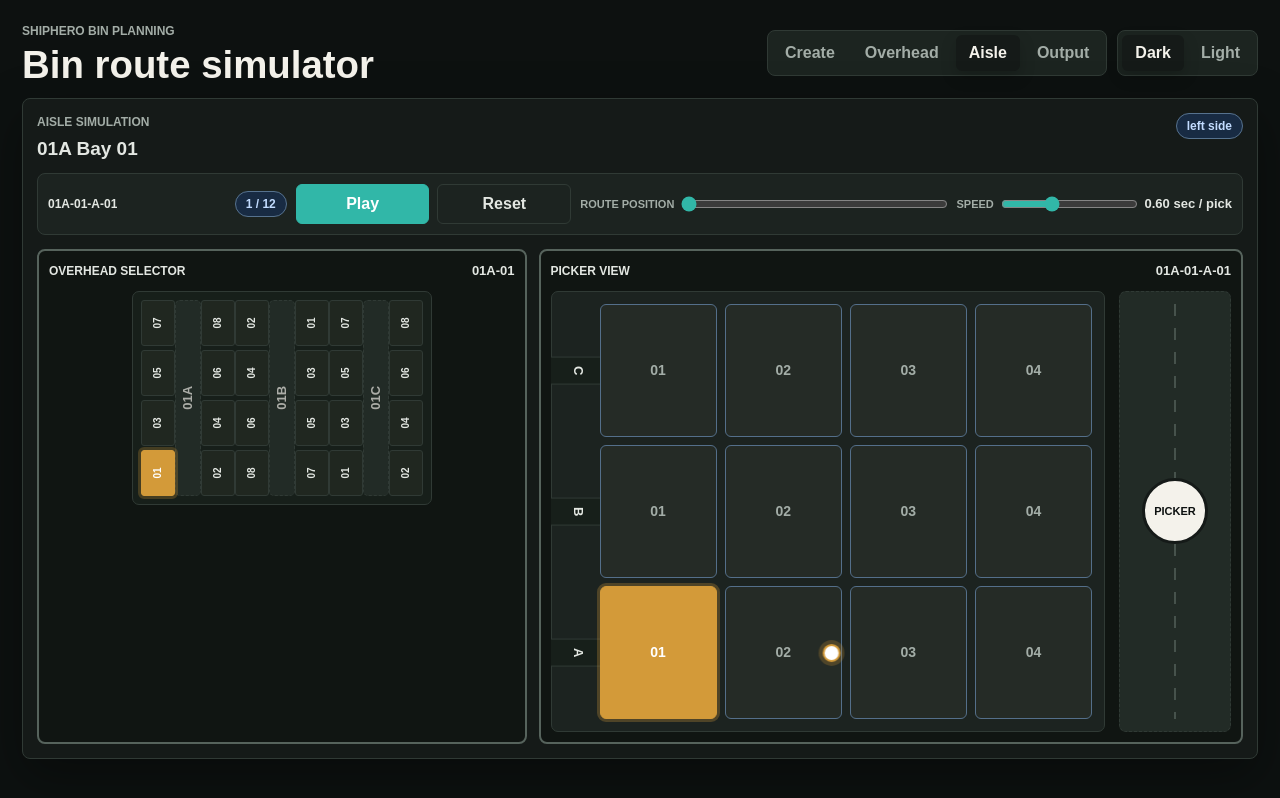
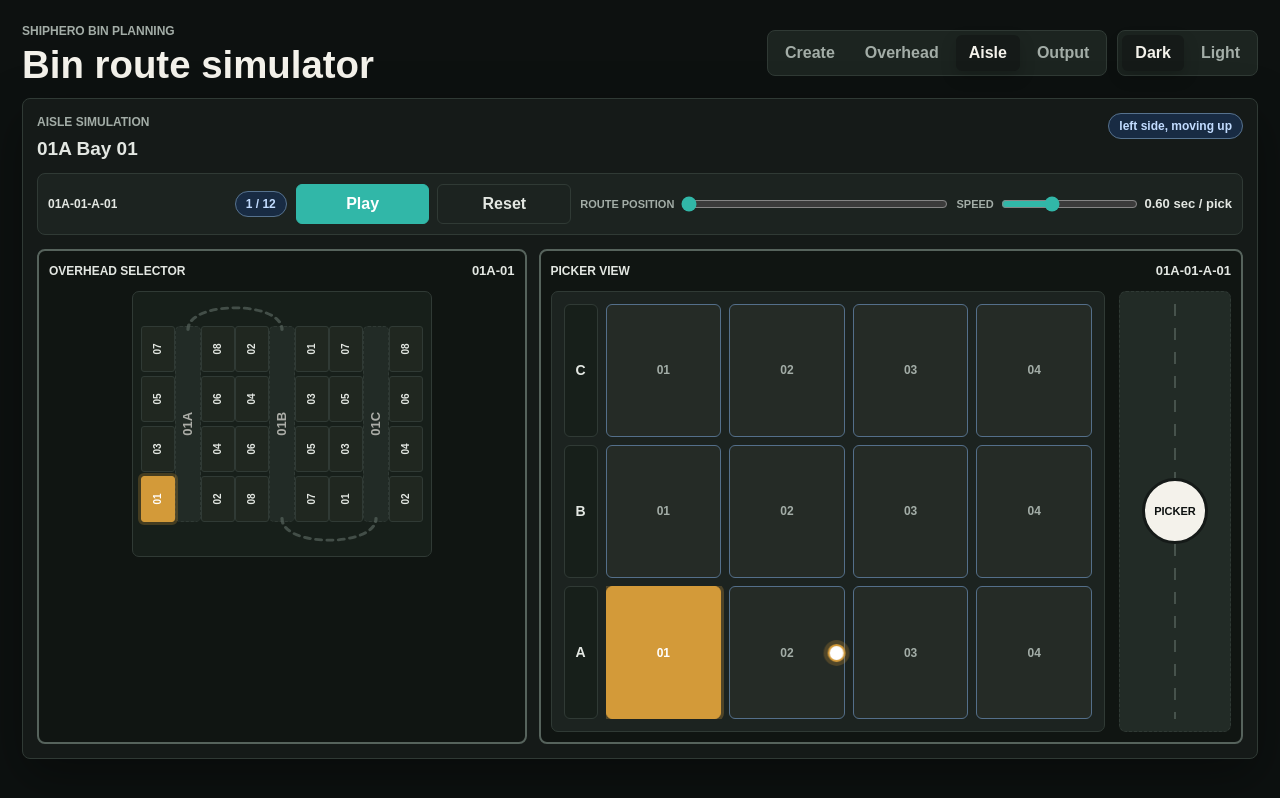
Before and after one commit to mostafa-azimi/bin_location_simulator, a Next.js app: page / in a window 1280 px wide. Both pictures are taken after a click on the button "Aisle". Built offline with nearby package versions, Linux system fonts and the light colour scheme.

Commit message:
Refine overhead turns and picker view

```diff
--- a/app/globals.css
+++ b/app/globals.css
@@ -501,6 +501,10 @@ button:disabled {
   width: max-content;
 }
 
+.route-outline {
+  padding-block: 52px;
+}
+
 .zone-layout {
   min-width: 0;
 }
@@ -582,6 +586,97 @@ button:disabled {
   gap: 6px 0;
   justify-content: center;
   position: relative;
+}
+
+.route-turn-connector {
+  height: 52px;
+  left: 50%;
+  pointer-events: none;
+  position: absolute;
+  transform: translateX(0);
+  width: 116px;
+  z-index: 5;
+}
+
+.route-turn-connector.top {
+  top: -46px;
+}
+
+.route-turn-connector.bottom {
+  bottom: -46px;
+}
+
+.route-turn-connector.compact {
+  height: 36px;
+  width: 94px;
+}
+
+.route-turn-connector.compact.top {
+  top: -31px;
+}
+
+.route-turn-connector.compact.bottom {
+  bottom: -31px;
+}
+
+.route-turn-connector svg {
+  display: block;
+  height: 100%;
+  overflow: visible;
+  width: 100%;
+}
+
+.route-turn-connector path {
+  fill: none;
+  opacity: 0.7;
+  stroke: var(--line-strong);
+  stroke-dasharray: 7 7;
+  stroke-linecap: round;
+  stroke-width: 4;
+}
+
+.route-turn-connector.done path {
+  opacity: 0.9;
+  stroke: var(--teal);
+  stroke-dasharray: none;
+}
+
+.route-turn-connector.active path {
+  opacity: 1;
+  stroke: var(--amber);
+  stroke-dasharray: none;
+}
+
+.turn-picker {
+  align-items: center;
+  background: var(--foreground);
+  border: 3px solid var(--panel);
+  border-radius: 999px;
+  color: var(--background);
+  display: flex;
+  height: 40px;
+  justify-content: center;
+  left: 0;
+  offset-distance: 0%;
+  offset-path: path("M 0 50 C 0 8 116 8 116 50");
+  position: absolute;
+  top: 0;
+  transform: translate(-50%, -50%);
+  width: 40px;
+  z-index: 7;
+  animation: turnPickerWalk var(--glide-ms, 600ms) linear infinite;
+}
+
+.route-turn-connector.bottom .turn-picker {
+  offset-path: path("M 0 2 C 0 44 116 44 116 2");
+}
+
+.turn-picker span {
+  font-size: 8px;
+  font-weight: 760;
+  line-height: 1;
+  text-align: center;
+  text-transform: uppercase;
 }
 
 .warehouse-bay {
@@ -782,7 +877,7 @@ button:disabled {
   background: var(--warehouse);
   border: 1px solid var(--line);
   border-radius: 7px;
-  padding: 8px;
+  padding: 34px 8px;
   width: max-content;
 }
 
@@ -889,27 +984,23 @@ button:disabled {
   display: grid;
   min-height: 0;
   min-width: 0;
-  overflow: visible;
-  padding: 12px;
+  overflow: hidden;
+  padding: clamp(6px, calc(52px / var(--bay-shelves, 4)), 12px);
 }
 
 .bay-face-grid {
   display: grid;
-  gap: 8px;
+  gap: clamp(3px, calc(28px / var(--bay-shelves, 4)), 8px);
   min-height: 0;
-  overflow: visible;
+  overflow: hidden;
 }
 
 .bay-face-shelf {
   display: grid;
-  gap: 8px;
-  grid-template-columns: 28px minmax(0, 1fr);
+  gap: clamp(4px, calc(32px / var(--bay-slots, 4)), 8px);
+  grid-template-columns: 34px minmax(0, 1fr);
   min-height: 0;
-  overflow: visible;
-}
-
-.side-right .bay-face-shelf {
-  grid-template-columns: minmax(0, 1fr) 28px;
+  overflow: hidden;
 }
 
 .bay-face-shelf-label {
@@ -919,30 +1010,19 @@ button:disabled {
   border-radius: 6px;
   color: var(--ink-soft);
   display: flex;
-  font-size: 13px;
+  font-size: clamp(11px, calc(50px / var(--bay-shelves, 4)), 14px);
   font-weight: 800;
   justify-content: center;
   min-height: 0;
   text-transform: uppercase;
-  transform: rotate(90deg);
-}
-
-.side-right .bay-face-shelf-label {
-  grid-column: 2;
-  transform: rotate(-90deg);
-}
-
-.side-right .bay-face-slot-row {
-  grid-column: 1;
-  grid-row: 1;
 }
 
 .bay-face-slot-row {
   display: grid;
-  gap: 8px;
+  gap: clamp(3px, calc(32px / var(--bay-slots, 4)), 8px);
   min-height: 0;
   min-width: 0;
-  overflow: visible;
+  overflow: hidden;
 }
 
 .bay-face-slot {
@@ -952,13 +1032,17 @@ button:disabled {
   border-radius: 6px;
   color: var(--muted);
   display: flex;
-  font-size: 14px;
+  font-size: clamp(10px, calc(48px / var(--bay-slots, 4)), 15px);
   font-weight: 800;
   justify-content: center;
-  min-height: 52px;
+  min-height: 0;
   min-width: 0;
   overflow: visible;
   position: relative;
+}
+
+.bay-face-slot span {
+  line-height: 1;
 }
 
 .bay-face-slot.planned {
@@ -1602,6 +1686,16 @@ button:disabled {
   }
 }
 
+@keyframes turnPickerWalk {
+  from {
+    offset-distance: 0%;
+  }
+
+  to {
+    offset-distance: 100%;
+  }
+}
+
 @keyframes bayPickToRight {
   0% {
     opacity: 0;
--- a/app/page.tsx
+++ b/app/page.tsx
@@ -13,7 +13,7 @@ type RouteSide = "left" | "right";
 type PageKey = "create" | "overhead" | "aisle" | "output";
 type SourceMode = "generated" | "uploaded";
 type RoutePattern = "serpentine" | "u-shape";
-type TrackDirection = "up" | "down" | "u-path";
+type TrackDirection = "up" | "down" | "u-path" | "turn-top" | "turn-bottom";
 type ThemeMode = "dark" | "light";
 type ViewportSize = {
   width: number;
@@ -62,12 +62,16 @@ type UploadAnalysis = {
 };
 
 type OverheadPathStop = {
+  kind: "row" | "turn";
   zoneIndex: number;
   zoneLabel: string;
   aisle: number;
   aisleLabel: string;
   rowKey: string;
   trackDirection: TrackDirection;
+  nextAisle?: number;
+  nextAisleLabel?: string;
+  turnSide?: "top" | "bottom";
 };
 
 const defaultConfig: LayoutConfig = {
@@ -259,6 +263,10 @@ function overheadRowKey(
   return `${zoneIndex}-${aisle}-${leftBay ?? "empty"}-${rightBay ?? "empty"}`;
 }
 
+function overheadTurnKey(zoneIndex: number, aisle: number, turnSide: "top" | "bottom") {
+  return `${zoneIndex}-${aisle}-${aisle + 1}-${turnSide}-turn`;
+}
+
 function buildOverheadPath(config: LayoutConfig, routePattern: RoutePattern) {
   const path: OverheadPathStop[] = [];
 
@@ -273,6 +281,7 @@ function buildOverheadPath(config: LayoutConfig, routePattern: RoutePattern) {
         trackDirection: TrackDirection,
       ) => {
         path.push({
+          kind: "row",
           zoneIndex: zone,
           zoneLabel: pad2(zone),
           aisle,
@@ -281,34 +290,75 @@ function buildOverheadPath(config: LayoutConfig, routePattern: RoutePattern) {
           trackDirection,
         });
       };
+      const addTurn = (turnSide: "top" | "bottom") => {
+        if (aisle >= config.aisles) {
+          return;
+        }
+
+        const nextAisleLabel = lettersFromNumber(aisle + 1);
+        path.push({
+          kind: "turn",
+          zoneIndex: zone,
+          zoneLabel: pad2(zone),
+          aisle,
+          aisleLabel,
+          nextAisle: aisle + 1,
+          nextAisleLabel,
+          rowKey: overheadTurnKey(zone, aisle, turnSide),
+          trackDirection: turnSide === "top" ? "turn-top" : "turn-bottom",
+          turnSide,
+        });
+      };
 
       if (routePattern === "u-shape") {
         [...rows].reverse().forEach((row) => addStop(row, "up"));
         rows.forEach((row) => addStop(row, "down"));
+        addTurn("bottom");
         continue;
       }
 
       const traversalRows = aisleDirection === "up" ? [...rows].reverse() : rows;
       traversalRows.forEach((row) => addStop(row, aisleDirection));
+      addTurn(aisleDirection === "up" ? "top" : "bottom");
     }
   }
 
   return path;
 }
 
-function getBayPhysicalSide(
+function getBayRouteContext(
   config: LayoutConfig,
   routePattern: RoutePattern,
   selection: BaySelection,
-): RouteSide {
+): {
+  facingSide: RouteSide;
+  physicalSide: RouteSide;
+  travelDirection: "up" | "down";
+} {
   const direction =
     routePattern === "serpentine" && selection.aisle % 2 === 0 ? "down" : "up";
   const rows = buildOverheadRows(config, routePattern, direction);
   const row = rows.find(
     ({ leftBay, rightBay }) => leftBay === selection.bay || rightBay === selection.bay,
   );
-
-  return row?.rightBay === selection.bay ? "right" : "left";
+  const physicalSide = row?.rightBay === selection.bay ? "right" : "left";
+  const travelDirection =
+    routePattern === "u-shape"
+      ? physicalSide === "left"
+        ? "up"
+        : "down"
+      : direction;
+
+  return {
+    facingSide:
+      travelDirection === "down"
+        ? physicalSide === "left"
+          ? "right"
+          : "left"
+        : physicalSide,
+    physicalSide,
+    travelDirection,
+  };
 }
 
 function buildBayPickStops(
@@ -809,6 +859,42 @@ function CreatePage({
           />
         </div>
       </section>
+    </div>
+  );
+}
+
+function RouteTurnConnector({
+  active,
+  compact = false,
+  done = false,
+  side,
+}: {
+  active: boolean;
+  compact?: boolean;
+  done?: boolean;
+  side: "top" | "bottom";
+}) {
+  return (
+    <div
+      aria-hidden="true"
+      className={`route-turn-connector ${compact ? "compact" : ""} ${side} ${
+        active ? "active" : ""
+      } ${done ? "done" : ""}`}
+    >
+      <svg preserveAspectRatio="none" viewBox="0 0 116 52">
+        <path
+          d={
+            side === "top"
+              ? "M 0 50 C 0 8 116 8 116 50"
+              : "M 0 2 C 0 44 116 44 116 2"
+          }
+        />
+      </svg>
+      {active && (
+        <div className="turn-picker">
+          <span>Picker</span>
+        </div>
+      )}
     </div>
   );
 }
@@ -846,7 +932,9 @@ function OverheadRoute({
   const naturalBayRowHeight = 78;
   const naturalWidth = Math.max(1, config.aisles) * naturalAisleWidth;
   const naturalZoneHeight =
-    config.bays * naturalBayRowHeight + (config.zones > 1 ? 36 : 0);
+    config.bays * naturalBayRowHeight +
+    (config.aisles > 1 ? 92 : 0) +
+    (config.zones > 1 ? 36 : 0);
   const naturalHeight =
     Math.max(1, config.zones) * naturalZoneHeight + Math.max(0, config.zones - 1) * 12;
   const availableWidth = Math.max(320, Math.min(1640, viewportSize.width - 68));
@@ -910,13 +998,29 @@ function OverheadRoute({
                       const rowKeys = rows.map(({ leftBay, rightBay }) =>
                         overheadRowKey(zone, aisle, leftBay, rightBay),
                       );
+                      const connectorSide =
+                        routePattern === "u-shape"
+                          ? "bottom"
+                          : direction === "up"
+                            ? "top"
+                            : "bottom";
+                      const connectorKey = overheadTurnKey(zone, aisle, connectorSide);
+                      const isActiveTurn =
+                        activePathStop?.kind === "turn" &&
+                        activePathStop.zoneIndex === zone &&
+                        activePathStop.aisle === aisle &&
+                        activePathStop.turnSide === connectorSide;
+                      const isDoneTurn = visitedRows.has(connectorKey);
                       const activeRowIndex = rows.findIndex(
                         ({ leftBay, rightBay }) =>
-                          activePathStop?.rowKey ===
+                          activePathStop?.kind === "row" &&
+                          activePathStop.rowKey ===
                           overheadRowKey(zone, aisle, leftBay, rightBay),
                       );
                       const isActiveAisle =
-                        activeZoneIndex === zone && activePathStop?.aisle === aisle;
+                        activePathStop?.kind === "row" &&
+                        activeZoneIndex === zone &&
+                        activePathStop.aisle === aisle;
                       const activeTrackDirection =
                         isActiveAisle && activePathStop
                           ? activePathStop.trackDirection
@@ -965,7 +1069,9 @@ function OverheadRoute({
                             {rows.flatMap(({ leftBay, rightBay }, rowIndex) => {
                               const rowKey = overheadRowKey(zone, aisle, leftBay, rightBay);
                               const isActivePair =
-                                activeZoneIndex === zone && activePathStop?.rowKey === rowKey;
+                                activePathStop?.kind === "row" &&
+                                activeZoneIndex === zone &&
+                                activePathStop.rowKey === rowKey;
                               const isDonePair = visitedRows.has(rowKey);
                               const bayStateClass = isActivePair
                                 ? "active"
@@ -984,6 +1090,13 @@ function OverheadRoute({
                                 }),
                               ];
                             })}
+                            {aisle < config.aisles && (
+                              <RouteTurnConnector
+                                active={isActiveTurn}
+                                done={isDoneTurn}
+                                side={connectorSide}
+                              />
+                            )}
                           </div>
                         </div>
                       );
@@ -1019,7 +1132,9 @@ function BaySelectorMap({
   const naturalBayRowHeight = 52;
   const naturalWidth = Math.max(1, config.aisles) * naturalAisleWidth;
   const naturalZoneHeight =
-    config.bays * naturalBayRowHeight + (config.zones > 1 ? 34 : 0);
+    config.bays * naturalBayRowHeight +
+    (config.aisles > 1 ? 62 : 0) +
+    (config.zones > 1 ? 34 : 0);
   const naturalHeight =
     Math.max(1, config.zones) * naturalZoneHeight + Math.max(0, config.zones - 1) * 10;
   const availableWidth =
@@ -1090,6 +1205,12 @@ function BaySelectorMap({
                         routePattern === "serpentine" && aisle % 2 === 0 ? "down" : "up";
                       const rows = buildOverheadRows(config, routePattern, direction);
                       const aislePrefix = `${zoneLabel}${lettersFromNumber(aisle)}`;
+                      const connectorSide =
+                        routePattern === "u-shape"
+                          ? "bottom"
+                          : direction === "up"
+                            ? "top"
+                            : "bottom";
 
                       return (
                         <div className="selector-aisle" key={`${zone}-${aisle}`}>
@@ -1117,6 +1238,13 @@ function BaySelectorMap({
                                 gridRow: rowIndex + 1,
                               }),
                             ])}
+                            {aisle < config.aisles && (
+                              <RouteTurnConnector
+                                active={false}
+                                compact
+                                side={connectorSide}
+                              />
+                            )}
                           </div>
                         </div>
                       );
@@ -1168,7 +1296,6 @@ function BayFaceView({
     (_, index) => config.shelves - index,
   );
   const slots = Array.from({ length: config.slots }, (_, index) => index + 1);
-  const visualSlots = side === "right" ? [...slots].reverse() : slots;
   const activeCoordinate = active
     ? pickCoordinateKey(
         active.zoneIndex,
@@ -1184,7 +1311,7 @@ function BayFaceView({
       <div
         className="bay-face-grid"
         style={{
-          gridTemplateRows: `repeat(${config.shelves}, minmax(58px, 1fr))`,
+          gridTemplateRows: `repeat(${config.shelves}, minmax(0, 1fr))`,
         }}
       >
         {shelves.map((shelf) => (
@@ -1192,9 +1319,9 @@ function BayFaceView({
             <span className="bay-face-shelf-label">{lettersFromNumber(shelf)}</span>
             <div
               className="bay-face-slot-row"
-              style={{ gridTemplateColumns: `repeat(${config.slots}, minmax(54px, 1fr))` }}
+              style={{ gridTemplateColumns: `repeat(${config.slots}, minmax(0, 1fr))` }}
             >
-              {visualSlots.map((slot) => {
+              {slots.map((slot) => {
                 const name = locationName(
                   selectedBay.zoneIndex,
                   selectedBay.aisle,
@@ -1243,7 +1370,15 @@ function BayFaceView({
   );
 
   return (
-    <div className={`bay-face-card side-${side}`}>
+    <div
+      className={`bay-face-card side-${side}`}
+      style={
+        {
+          "--bay-shelves": config.shelves,
+          "--bay-slots": config.slots,
+        } as CSSProperties
+      }
+    >
       <div className="bay-card-heading">
         <span className="control-label">Picker view</span>
         <strong>{active?.name ?? baySelectionName(selectedBay)}</strong>
@@ -1280,7 +1415,8 @@ function AisleBayInspector({
   speedMs: number;
   viewportSize: ViewportSize;
 }) {
-  const side = getBayPhysicalSide(config, routePattern, selectedBay);
+  const routeContext = getBayRouteContext(config, routePattern, selectedBay);
+  const side = routeContext.facingSide;
   const simulationStyle = {
     "--glide-ms": `${speedMs}ms`,
   } as CSSProperties;
@@ -1292,7 +1428,9 @@ function AisleBayInspector({
           <p className="eyebrow">Aisle simulation</p>
           <h2>{baySelectionLabel(selectedBay)}</h2>
         </div>
-        <span className="small-badge">{side} side</span>
+        <span className="small-badge">
+          {side} side, moving {routeContext.travelDirection}
+        </span>
       </div>
       {controls}
       <div className="aisle-inspector-grid">
@@ -1531,7 +1669,9 @@ export default function Home() {
   const activeLabel =
     activePage === "overhead"
       ? activePathStop
-        ? `Walking ${activePathStop.zoneLabel}${activePathStop.aisleLabel}`
+        ? activePathStop.kind === "turn"
+          ? `Turning to ${activePathStop.zoneLabel}${activePathStop.nextAisleLabel ?? ""}`
+          : `Walking ${activePathStop.zoneLabel}${activePathStop.aisleLabel}`
         : "Walking route"
       : activePick?.name ?? `${baySelectionName(normalizedSelectedBay)} sequence`;
   const csv = useMemo(() => buildShipHeroCsv(activeLocations), [activeLocations]);
```
